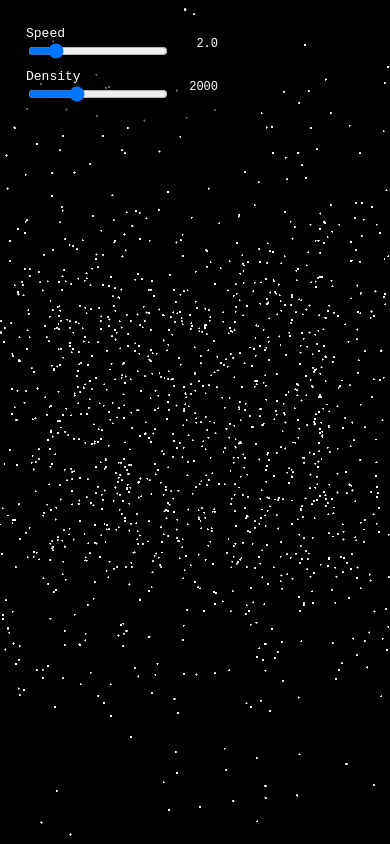
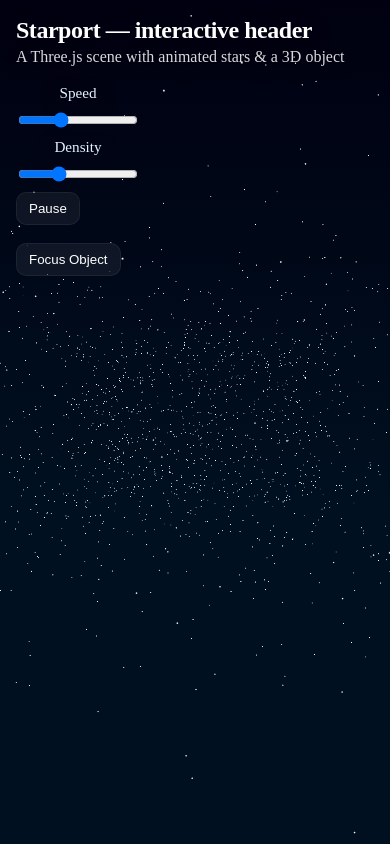
Before and after one commit to mufeed69/angular-glsl-app, an Angular app: page / in a window 390 px wide. Built offline with nearby package versions, Linux system fonts and the light colour scheme.

Commit message:
feat: enhance Three.js canvas with responsive UI and improved star rendering

```diff
--- a/src/app/three-canvas/three-canvas.css
+++ b/src/app/three-canvas/three-canvas.css
@@ -51,3 +51,52 @@ span {
   text-align: right;
   font-size: 12px;
 }
+
+:host { display: block; height: 100vh; width: 100%; }
+.three-wrap { position: relative; height: 100%; width: 100%; overflow: hidden; background: linear-gradient(180deg,#000010,#001020 60%); }
+.canvas-container { width: 100%; height: 100%; }
+
+.overlay {
+  position: absolute;
+  left: 32px;
+  top: 24px;
+  color: #fff;
+  pointer-events: none;
+  max-width: 420px;
+  text-shadow: 0 6px 20px rgba(0,0,0,0.6);
+}
+
+.overlay .title {
+  margin: 0;
+  font-size: 2.25rem;
+  letter-spacing: -0.02em;
+  pointer-events: auto;
+  line-height: 1.02;
+}
+
+.overlay .subtitle {
+  margin: 6px 0 18px 0;
+  opacity: 0.85;
+  pointer-events: auto;
+}
+
+.controls { display: flex; flex-direction: column; gap: 12px; align-items: start; pointer-events: auto; flex-wrap: wrap; }
+label { display: flex; gap: 8px; align-items: center; font-size: 0.95rem; color: #e6f3ff; }
+input[type="range"] { width: 160px; }
+button { cursor: pointer; padding: 8px 12px; border-radius: 10px; background: rgba(255,255,255,0.06); color: white; border: 1px solid rgba(255,255,255,0.06); }
+
+.cta { margin-top: 18px; pointer-events: auto; }
+
+.glass { backdrop-filter: blur(6px); }
+
+/* small animation for heading */
+.title { transform-origin: left center; animation: titlePop 1s ease both; }
+@keyframes titlePop { from { transform: translateY(-6px) scale(0.98); opacity: 0; } to { transform: none; opacity: 1; } }
+
+/* Responsive tweaks */
+@media (max-width: 700px) {
+  .overlay { left: 16px; right: 16px; top: 18px; max-width: none; }
+  .overlay .title { font-size: 1.5rem; }
+  .controls { gap: 8px; }
+  input[type="range"] { width: 120px; }
+}
--- a/src/app/three-canvas/three-canvas.html
+++ b/src/app/three-canvas/three-canvas.html
@@ -1,16 +1,22 @@
-<div class="canvas-wrapper" #container>
-  <div class="ui">
-    <div class="row">
+<div class="three-wrap">
+  <div #container class="canvas-container"></div>
+
+  <div class="overlay">
+    <h1 class="title">Starport — interactive header</h1>
+    <p class="subtitle">A Three.js scene with animated stars & a 3D object</p>
+
+    <div class="controls">
       <label>Speed
-        <input type="range" min="0.5" max="10" step="0.1" [value]="speed" (input)="updateSpeed(+($any($event.target).value))" />
+        <input type="range" min="0" max="6" step="0.1" [value]="speed" (input)="updateSpeed($any($event.target).value)" />
       </label>
-      <span>{{ speed.toFixed(1) }}</span>
+      <label>Density
+        <input type="range" min="100" max="6000" step="100" [value]="density" (change)="updateDensity($any($event.target).value)" />
+      </label>
+      <button (click)="togglePause()">{{ paused ? 'Resume' : 'Pause' }}</button>
     </div>
-    <div class="row">
-      <label>Density
-        <input type="range" min="500" max="5000" step="100" [value]="density" (input)="updateDensity(+($any($event.target).value))" />
-      </label>
-      <span>{{ density }}</span>
+
+    <div class="cta">
+      <button class="glass" (click)="focusObject()">Focus Object</button>
     </div>
   </div>
 </div>
--- a/src/app/three-canvas/three-canvas.ts
+++ b/src/app/three-canvas/three-canvas.ts
@@ -8,70 +8,100 @@ import {
   ViewEncapsulation
 } from '@angular/core';
 import * as THREE from 'three';
+import { OrbitControls } from 'three/examples/jsm/controls/OrbitControls.js';
 
 @Component({
   selector: 'app-three-canvas',
   templateUrl: './three-canvas.html',
-  standalone: true,
   styleUrls: ['./three-canvas.css'],
+  // standalone: true,
   encapsulation: ViewEncapsulation.None
 })
 export class ThreeCanvasComponent implements OnInit, OnDestroy {
   @ViewChild('container', { static: true }) container!: ElementRef<HTMLDivElement>;
 
+  // Three.js essentials
   private renderer!: THREE.WebGLRenderer;
   private scene!: THREE.Scene;
   private camera!: THREE.PerspectiveCamera;
+
+  // Orbit controls
+  private controls!: OrbitControls;
+
+  // star points
   private stars!: THREE.Points;
+  private starMaterial!: THREE.ShaderMaterial;
+
+  // other 3D object
+  private torus!: THREE.Mesh;
+  private ambientLight!: THREE.AmbientLight;
+  private pointLight!: THREE.PointLight;
+
   private frameId: number | null = null;
   private startTime = performance.now();
 
   // UI variables
   public speed = 2.0;
   public density = 2000;
+  public paused = false;
 
-  // Star uniforms
-  private uniforms!: { uTime: { value: number }, uSpeed: { value: number } };
+  // uniforms (shared between materials that need time)
+  private uniforms!: { uTime: { value: number }; uSpeed: { value: number } };
 
   constructor(private ngZone: NgZone) {}
 
   ngOnInit(): void {
     this.initScene();
+    // run animation outside angular to avoid change detection thrash
     this.ngZone.runOutsideAngular(() => this.animate());
     window.addEventListener('resize', this.onResize);
   }
 
   private initScene() {
     const el = this.container.nativeElement;
+    // Renderer
     this.renderer = new THREE.WebGLRenderer({ antialias: true, alpha: true });
     this.renderer.setPixelRatio(Math.min(window.devicePixelRatio || 1, 2));
     this.renderer.setSize(el.clientWidth, el.clientHeight);
-    this.renderer.setClearColor(0x000000, 1); // black background
+    this.renderer.setClearColor(0x000000, 0.0);
 
     el.appendChild(this.renderer.domElement);
 
+    // Scene / Camera
     this.scene = new THREE.Scene();
+    this.camera = new THREE.PerspectiveCamera(60, el.clientWidth / el.clientHeight, 0.1, 2000);
+    this.camera.position.set(0, 0, 60);
 
-    this.camera = new THREE.PerspectiveCamera(60, el.clientWidth / el.clientHeight, 0.1, 1000);
-    this.camera.position.z = 50;
+    // Uniforms
+    this.uniforms = { uTime: { value: 0 }, uSpeed: { value: this.speed } };
 
-    // Create star geometry
-    const geometry = new THREE.BufferGeometry();
-    const positions = new Float32Array(this.density * 3);
-    for (let i = 0; i < this.density; i++) {
-      positions[i * 3] = (Math.random() - 0.5) * 200;
-      positions[i * 3 + 1] = (Math.random() - 0.5) * 200;
-      positions[i * 3 + 2] = -Math.random() * 500; // z
-    }
-    geometry.setAttribute('position', new THREE.BufferAttribute(positions, 3));
+    // Create stars (shader material defined once and reused)
+    this.createStarMaterial();
+    this.createStars(this.density);
 
-    this.uniforms = {
-      uTime: { value: 0 },
-      uSpeed: { value: this.speed }
-    };
+    // Add a rotating torus
+    // this.createTorus();
 
-    // Star material using shader for glowing stars
-    const material = new THREE.ShaderMaterial({
+    // Lights
+    this.ambientLight = new THREE.AmbientLight(0xffffff, 0.15);
+    this.scene.add(this.ambientLight);
+
+    this.pointLight = new THREE.PointLight(0xffffff, 1.0, 200);
+    this.pointLight.position.set(30, 20, 40);
+    this.scene.add(this.pointLight);
+
+    // Controls
+    // this.controls = new OrbitControls(this.camera, this.renderer.domElement);
+    // this.controls.enableDamping = true;       // smooth rotation
+    // this.controls.dampingFactor = 0.05;
+    // this.controls.enablePan = true;           // allow panning
+    // this.controls.enableZoom = true;          // allow zooming
+    // this.controls.autoRotate = false;         // optional: set true for slow rotation
+    // this.controls.autoRotateSpeed = 1.0;
+  }
+
+  private createStarMaterial() {
+    this.starMaterial = new THREE.ShaderMaterial({
       uniforms: this.uniforms as any,
       vertexShader: VERTEX_SHADER,
       fragmentShader: FRAGMENT_SHADER,
@@ -79,66 +109,139 @@ export class ThreeCanvasComponent implements OnInit, OnDestroy {
       blending: THREE.AdditiveBlending,
       depthWrite: false
     });
+  }
 
-    this.stars = new THREE.Points(geometry, material);
+  private createStars(count: number) {
+    // Dispose old stars safely
+    if (this.stars) {
+      this.scene.remove(this.stars);
+      this.stars.geometry.dispose();
+      // keep material (this.starMaterial) - do not dispose because we reuse it
+    }
+
+    const geometry = new THREE.BufferGeometry();
+    const positions = new Float32Array(count * 3);
+    const seed = new Float32Array(count); // per-star seed for subtle variation
+
+    for (let i = 0; i < count; i++) {
+      positions[i * 3] = (Math.random() - 0.5) * 240; // x
+      positions[i * 3 + 1] = (Math.random() - 0.5) * 160; // y
+      positions[i * 3 + 2] = -Math.random() * 800; // z further out for depth
+      seed[i] = Math.random();
+    }
+    geometry.setAttribute('position', new THREE.BufferAttribute(positions, 3));
+    geometry.setAttribute('aSeed', new THREE.BufferAttribute(seed, 1));
+
+    this.stars = new THREE.Points(geometry, this.starMaterial);
     this.scene.add(this.stars);
   }
 
+  private createTorus() {
+    const geo = new THREE.TorusKnotGeometry(6, 1.8, 160, 32);
+    const mat = new THREE.MeshStandardMaterial({ metalness: 0.6, roughness: 0.2, color: new THREE.Color(0x66ccff) });
+    this.torus = new THREE.Mesh(geo, mat);
+    this.torus.position.set(0, 0, 0);
+    this.scene.add(this.torus);
+  }
+
   private animate = () => {
+    if (this.paused) {
+      this.frameId = requestAnimationFrame(this.animate);
+      return;
+    }
+
     this.frameId = requestAnimationFrame(this.animate);
     const now = performance.now();
     this.uniforms.uTime.value = (now - this.startTime) * 0.001;
+    this.uniforms.uSpeed.value = this.speed;
 
-    // Move stars forward
-    const positions = this.stars.geometry.getAttribute('position') as THREE.BufferAttribute;
-    for (let i = 0; i < positions.count; i++) {
-      positions.setZ(i, positions.getZ(i) + this.speed * 0.1);
-      if (positions.getZ(i) > 5) positions.setZ(i, -500 + Math.random() * 10);
+    // Fast CPU-side star movement using typed array (z is every 3rd value)
+    if (this.stars) {
+      const positionsAttr = this.stars.geometry.getAttribute('position') as THREE.BufferAttribute;
+      const arr = positionsAttr.array as Float32Array;
+      const len = arr.length;
+      const step = 3;
+      const delta = this.speed * 0.12; // tweak movement scale
+      for (let i = 2; i < len; i += step) {
+        arr[i] += delta;
+        if (arr[i] > 40) arr[i] = -800 + Math.random() * 20;
+      }
+      positionsAttr.needsUpdate = true;
     }
-    positions.needsUpdate = true;
+
+    // Rotate torus + subtle bobbing
+    if (this.torus) {
+      this.torus.rotation.x += 0.004 * (1 + this.speed * 0.05);
+      this.torus.rotation.y += 0.01 * (1 + this.speed * 0.04);
+      this.torus.position.y = Math.sin(this.uniforms.uTime.value * 0.7) * 1.2;
+    }
 
     this.renderer.render(this.scene, this.camera);
   };
 
   private onResize = () => {
     const el = this.container.nativeElement;
+    if (!el) return;
     this.camera.aspect = el.clientWidth / el.clientHeight;
     this.camera.updateProjectionMatrix();
     this.renderer.setSize(el.clientWidth, el.clientHeight);
   };
 
+  public updateSpeed(v: number | string) {
+    this.speed = typeof v === 'string' ? parseFloat(v) : v;
+    this.uniforms.uSpeed.value = this.speed;
+  }
+
+  public updateDensity(v: number | string) {
+    this.density = typeof v === 'string' ? parseInt(v, 10) : v;
+    // recreate stars (safe and fast enough for interactive density changes)
+    this.createStars(this.density);
+  }
+
+  public togglePause() {
+    this.paused = !this.paused;
+  }
+
+  // quick camera focus animation (very simple)
+  public focusObject() {
+    // run a tiny focus animation on the camera by adjusting z over frames
+    const targetZ = 30;
+    const startZ = this.camera.position.z;
+    const duration = 600; // ms
+    const t0 = performance.now();
+    const tick = () => {
+      const t = Math.min(1, (performance.now() - t0) / duration);
+      // easeOutCubic
+      const eased = 1 - Math.pow(1 - t, 3);
+      this.camera.position.z = startZ + (targetZ - startZ) * eased;
+      if (t < 1) requestAnimationFrame(tick);
+    };
+    requestAnimationFrame(tick);
+  }
+
   ngOnDestroy() {
     window.removeEventListener('resize', this.onResize);
     if (this.frameId != null) cancelAnimationFrame(this.frameId);
-    this.renderer.dispose();
-    this.stars.geometry.dispose();
-    (this.stars.material as THREE.ShaderMaterial).dispose();
+
+    if (this.stars) {
+      this.stars.geometry.dispose();
+      if (this.starMaterial) this.starMaterial.dispose();
+      this.scene.remove(this.stars);
+    }
+
+    if (this.torus) {
+      (this.torus.geometry as THREE.BufferGeometry).dispose();
+      (this.torus.material as THREE.Material).dispose();
+      this.scene.remove(this.torus);
+    }
+
+    if (this.renderer) {
+      const canvas = this.renderer.domElement;
+      if (canvas && canvas.parentElement) canvas.parentElement.removeChild(canvas);
+      try { (this.renderer as any).forceContextLoss(); } catch (e) {}
+      this.renderer.dispose();
+    }
   }
-
-  public updateSpeed(v: number) { this.speed = v; this.uniforms.uSpeed.value = v; }
-  public updateDensity(v: number) {
-  this.density = v;
-
-  // Remove old stars
-  this.scene.remove(this.stars);
-  (this.stars.geometry as THREE.BufferGeometry).dispose();
-  (this.stars.material as THREE.ShaderMaterial).dispose();
-
-  // Create new geometry
-  const geometry = new THREE.BufferGeometry();
-  const positions = new Float32Array(this.density * 3);
-  for (let i = 0; i < this.density; i++) {
-    positions[i * 3] = (Math.random() - 0.5) * 200; // x
-    positions[i * 3 + 1] = (Math.random() - 0.5) * 200; // y
-    positions[i * 3 + 2] = -Math.random() * 500; // z
-  }
-  geometry.setAttribute('position', new THREE.BufferAttribute(positions, 3));
-
-  // Reuse the same material
-  this.stars = new THREE.Points(geometry, this.stars.material);
-  this.scene.add(this.stars);
-}
-
 }
 
 // ---------------- GLSL Shaders ----------------
@@ -146,10 +249,20 @@ const VERTEX_SHADER = `
 precision highp float;
 uniform float uTime;
 uniform float uSpeed;
+attribute float aSeed;
 
 void main() {
-  vec4 mvPosition = modelViewMatrix * vec4(position, 1.0);
-  gl_PointSize = 2.0 + (50.0 / abs(mvPosition.z));
+  // position is the built-in attribute
+  vec3 pos = position;
+
+  // small GPU-only twinkle offset (seed makes each star unique)
+  float tw = sin(uTime * (0.5 + aSeed * 2.0) * (0.3 + aSeed)) * 0.15 * aSeed;
+  pos.z += tw * 10.0;
+
+  vec4 mvPosition = modelViewMatrix * vec4(pos, 1.0);
+  // dynamic size: nearer points bigger, also modulate by aSeed
+  float size = 1.5 + (120.0 / max(1.0, abs(mvPosition.z))) * (0.6 + aSeed * 0.8);
+  gl_PointSize = clamp(size, 1.0, 60.0);
   gl_Position = projectionMatrix * mvPosition;
 }
 `;
@@ -157,8 +270,15 @@ void main() {
 const FRAGMENT_SHADER = `
 precision highp float;
 void main() {
-  float dist = distance(gl_PointCoord, vec2(0.5));
-  if (dist > 0.5) discard;
-  gl_FragColor = vec4(vec3(1.0), 1.0);
+  // gl_PointCoord goes from 0..1 across the sprite
+  vec2 c = gl_PointCoord - vec2(0.5);
+  float dist = length(c);
+  // soft circular falloff
+  float alpha = smoothstep(0.5, 0.0, dist);
+  // subtle rim brightness
+  float rim = smoothstep(0.45, 0.25, dist) * 0.8;
+  vec3 color = vec3(1.0);
+  gl_FragColor = vec4(color * (0.6 + rim), alpha);
+  if (gl_FragColor.a < 0.01) discard;
 }
 `;
```
